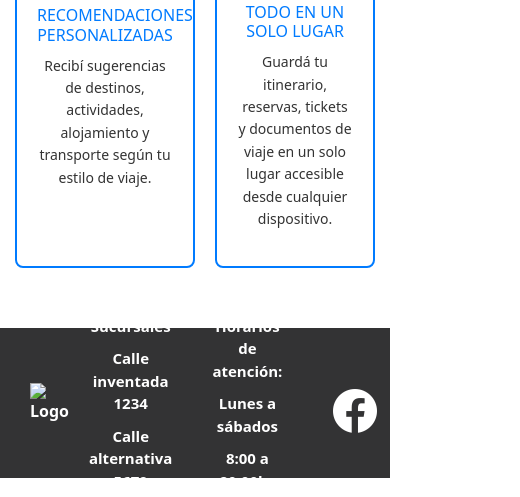
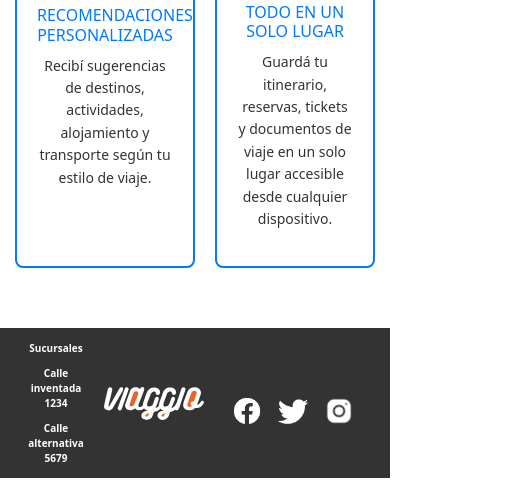
Before and after one commit to DiegoFischer01/Proyecto_Final_2025, a plain HTML site: page paginas/sobreViaggio.html in a window 390 px wide. Shown: the part 2322-2819 px from the top of the page, 520 px wide, since content can reach past the window. Drawn offline with nearby package versions, Linux system fonts and the light colour scheme.

Commit message:
Mismo footer en todas las páginas

```diff
--- a/css/alojamientos.css
+++ b/css/alojamientos.css
@@ -51,7 +51,6 @@ main {
   text-align: center;
 }
 
-/* Footer */
 footer {
     display: flex;
     justify-content: space-around;
@@ -66,12 +65,11 @@ footer {
 }
 
 .logoFooter {
-  width: 250px;
+    width: 150px;
     height: auto;
 }
 
 .divSucursales,
-.divHorarios,
 .divRedes {
     display: flex;
     flex-direction: column;
@@ -82,8 +80,7 @@ footer {
     margin: 0 20px;
 }
 
-.divSucursales p,
-.divHorarios p {
+.divSucursales p{
     margin: 5px 0;
     line-height: 1.5;
 }
@@ -103,6 +100,74 @@ footer {
 
 .logosRedes:hover {
     transform: scale(1.3);
+}
+
+@media (max-width: 1000px) {
+    .columna-imagenes {
+        grid-template-columns: repeat(2, 2fr);
+    }
+
+    .columnas-imagenes-contenedor {
+        background-size: cover;
+    }
+}
+
+
+@media (max-width: 767.98px) {
+    .columna-imagenes {
+        grid-template-columns: repeat(1, 2fr);
+    }
+
+    .columnas-imagenes-contenedor {
+        background-size: cover;
+    }
+
+    footer {
+        padding: 50px;
+        max-width: 1366px;
+        display: flex;
+        justify-content: center;
+    }
+
+    .divSucursales p {
+        font-size: 10px;
+    }
+
+    .logoFooter {
+        width: 100px;
+        align-items: center;
+        justify-content: center;
+    }
+
+    .divRedes a > img {
+        object-fit: contain;
+        width: 30px;
+    }
+
+
+}
+
+@media only screen and (min-device-width : 320px) and (max-device-width : 480px) {
+    .divSucursales p{
+        font-size: 10px;
+    }
+
+    .logoFooter {
+        width: 100px;
+    }
+
+    .divRedes {
+        flex-direction: column;
+    }
+    .divRedes a > img {
+        width: 30px;
+        object-fit: contain;
+    }
+
+    .columna-imagenes{
+        padding: 0;
+        padding-top: 50px;
+        row-gap: 50px;
     }
 
 /* Pantalla final oculta (si la estás usando) */
@@ -126,3 +191,4 @@ footer {
   color: #000;
   transform: scale(1.05);
 }
+}
--- a/css/sobreViaggio.css
+++ b/css/sobreViaggio.css
@@ -168,7 +168,6 @@
 }
 
 /* Footer */
-
 footer {
     display: flex;
     justify-content: space-around;
@@ -183,12 +182,11 @@ footer {
 }
 
 .logoFooter {
-    width: 250px;
+    width: 150px;
     height: auto;
 }
 
 .divSucursales,
-.divHorarios,
 .divRedes {
     display: flex;
     flex-direction: column;
@@ -199,8 +197,7 @@ footer {
     margin: 0 20px;
 }
 
-.divSucursales p,
-.divHorarios p {
+.divSucursales p{
     margin: 5px 0;
     line-height: 1.5;
 }
@@ -221,3 +218,72 @@ footer {
 .logosRedes:hover {
     transform: scale(1.3);
 }
+
+@media (max-width: 1000px) {
+    .columna-imagenes {
+        grid-template-columns: repeat(2, 2fr);
+    }
+
+    .columnas-imagenes-contenedor {
+        background-size: cover;
+    }
+}
+
+
+@media (max-width: 767.98px) {
+    .columna-imagenes {
+        grid-template-columns: repeat(1, 2fr);
+    }
+
+    .columnas-imagenes-contenedor {
+        background-size: cover;
+    }
+
+    footer {
+        padding: 50px;
+        max-width: 1366px;
+        display: flex;
+        justify-content: center;
+    }
+
+    .divSucursales p {
+        font-size: 10px;
+    }
+
+    .logoFooter {
+        width: 100px;
+        align-items: center;
+        justify-content: center;
+    }
+
+    .divRedes a > img {
+        object-fit: contain;
+        width: 30px;
+    }
+
+
+}
+
+@media only screen and (min-device-width : 320px) and (max-device-width : 480px) {
+    .divSucursales p{
+        font-size: 10px;
+    }
+
+    .logoFooter {
+        width: 100px;
+    }
+
+    .divRedes {
+        flex-direction: column;
+    }
+    .divRedes a > img {
+        width: 30px;
+        object-fit: contain;
+    }
+
+    .columna-imagenes{
+        padding: 0;
+        padding-top: 50px;
+        row-gap: 50px;
+    }
+}
--- a/paginas/sobreViaggio.html
+++ b/paginas/sobreViaggio.html
@@ -129,34 +129,28 @@
 
   <div class="espacio"></div>
 
-  <!-- FOOTER -->
-  <footer>
-    <div>
-      <img src="./imagenlogo" alt="Logo" class="logoFooter" />
-    </div>
+ <footer class="">
     <div class="divSucursales">
-      <p><strong>Sucursales</strong></p>
+      <p>Sucursales</p>
       <p>Calle inventada 1234</p>
       <p>Calle alternativa 5679</p>
     </div>
-    <div class="divHorarios">
-      <p class="horarios"><strong>Horarios de atención:</strong></p>
-      <p>Lunes a sábados</p>
-      <p>8:00 a 20:00hs</p>
+    <div>
+      <img src="../Imagenes/home/logo.svg" alt="Logo" class="logoFooter" />
     </div>
     <div class="divRedes">
-      <a href="https://www.facebook.com/?locale=es_LA" target="_blank" rel="noopener noreferrer">
+      <a href="https://www.facebook.com/?locale=es_LA" target="_blank">
         <img src="../Imagenes/home/facebook.png" alt="Facebook" class="logosRedes" />
       </a>
-      <a href="https://x.com/" target="_blank" rel="noopener noreferrer">
+      <a href="https://x.com/" target="_blank">
         <img src="../Imagenes/home/twitter.png" alt="Twitter" class="logosRedes" />
       </a>
-      <a href="https://www.instagram.com/" target="_blank" rel="noopener noreferrer">
+      <a href="https://www.instagram.com/" target="_blank">
         <img src="../Imagenes/home/instagram.png" alt="Instagram" class="logosRedes" />
       </a>
     </div>
   </footer>
-
+  <!-- FOOTER -->
   <!-- Scripts Bootstrap -->
   <script src="https://cdn.jsdelivr.net/npm/bootstrap@5.3.6/dist/js/bootstrap.bundle.min.js"
     integrity="sha384-j1CDi7MgGQ12Z7Qab0qlWQ/Qqz24Gc6BM0thvEMVjHnfYGF0rmFCozFSxQBxwHKO" crossorigin="anonymous"></script>
```
Also changed, not shown: paginas/alojamientos.html (+3 -3 lines). Lines whose indentation alone changed are shown as unchanged.
